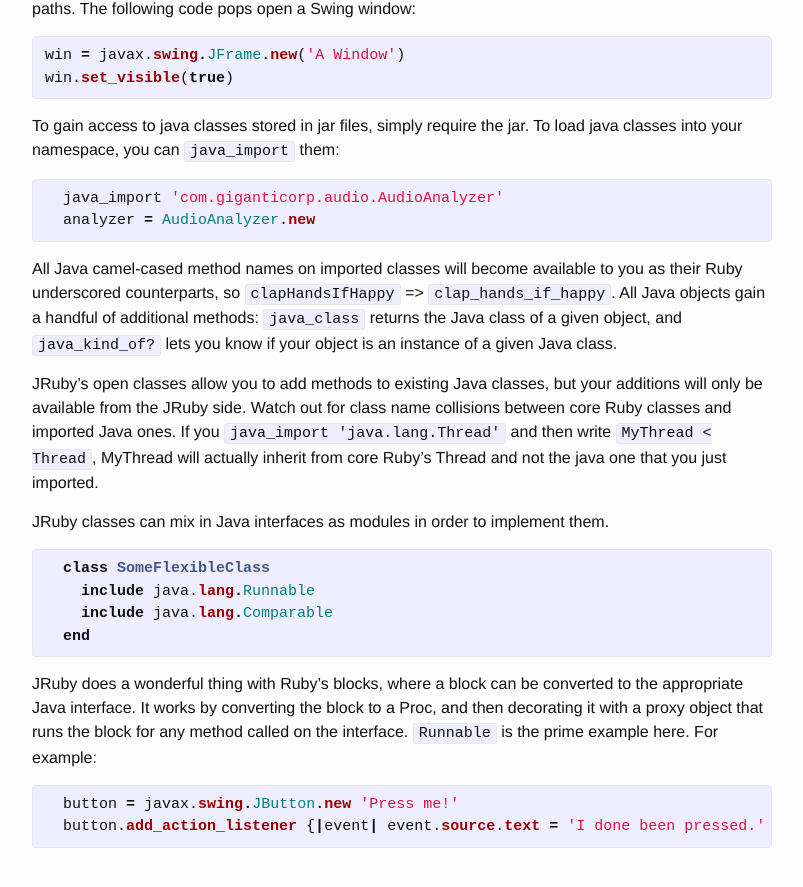
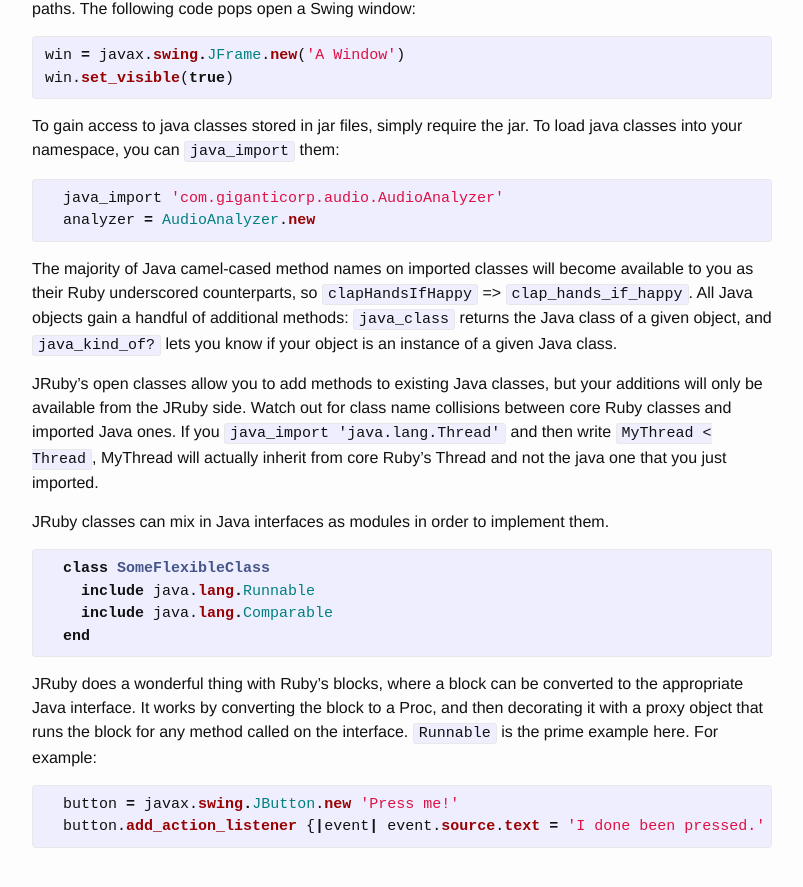
Before and after one commit to monkstone/monkstone.github.com, a Jekyll site: the page built from _posts/2015-12-28-guts.md, in a window 1280 px wide and 900 px high, scrolled down 2250 px. Shown: the top 887 px of the window, without its empty margins (238-1041 px from the left). Built offline with Jekyll 4.4.1, drawn with Linux system fonts in a browser that asks for light colours.

Commit message:
Not quite all camel case methods can be called with snakecase

```diff
--- a/_posts/2015-12-28-guts.md
+++ b/_posts/2015-12-28-guts.md
@@ -57,7 +57,7 @@ To gain access to java classes stored in jar files, simply require the jar. To l
   analyzer = AudioAnalyzer.new
 {% endhighlight %}
 
-All Java camel-cased method names on imported classes will become available to you as their Ruby underscored counterparts, so `clapHandsIfHappy` => `clap_hands_if_happy`. All Java objects gain a handful of additional methods: `java_class` returns the Java class of a given object, and `java_kind_of?` lets you know if your object is an instance of a given Java class.
+The majority of Java camel-cased method names on imported classes will become available to you as their Ruby underscored counterparts, so `clapHandsIfHappy` => `clap_hands_if_happy`. All Java objects gain a handful of additional methods: `java_class` returns the Java class of a given object, and `java_kind_of?` lets you know if your object is an instance of a given Java class.
 
 JRuby's open classes allow you to add methods to existing Java classes, but your additions will only be available from the JRuby side. Watch out for class name collisions between core Ruby classes and imported Java ones. If you `java_import 'java.lang.Thread'` and then write `MyThread < Thread`, MyThread will actually inherit from core Ruby's Thread and not the java one that you just imported.
 
```
